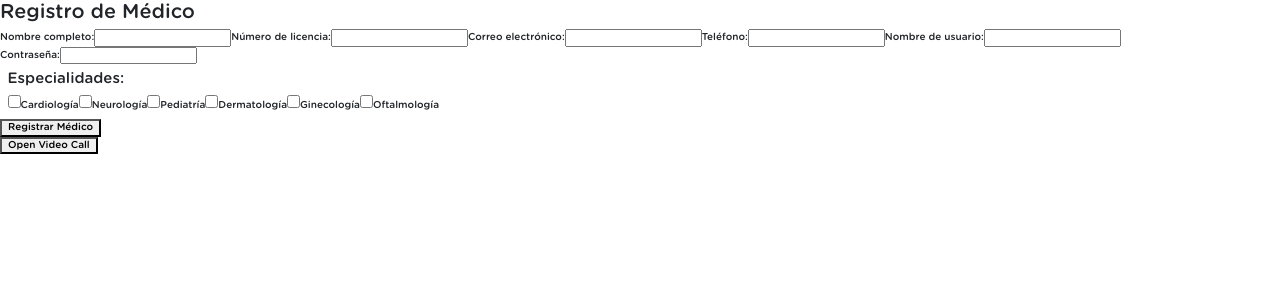
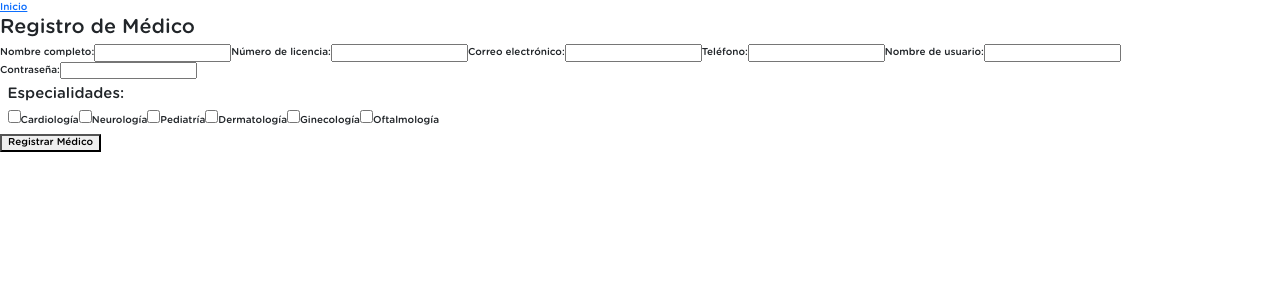
Before and after one commit to No-Country-simulation/S17-02-ft-Java-React, a React (Vite) app in the folder frontend/: page /registerespecialist in a window 1280 px wide. Shown: the top 300 px of the page. Built offline with nearby package versions, Linux system fonts and the light colour scheme.

Commit message:
modifcacion de registro especialista

```diff
--- a/frontend/src/App.tsx
+++ b/frontend/src/App.tsx
@@ -27,7 +27,6 @@ const App: React.FC = () => {
         />
         <Route path="/registerespecialist" element={<RegisterEspecialist />} />
       </Routes>
-      <button onClick={() => setIsVideoCallOpen(true)}>Open Video Call</button>
     </Router>
   );
 };
--- a/frontend/src/components/registerEspecialist/index.tsx
+++ b/frontend/src/components/registerEspecialist/index.tsx
@@ -1,4 +1,5 @@
-import { useState, ChangeEvent, FormEvent } from "react";
+import { useState, ChangeEvent, FormEvent, useCallback } from "react";
+import { Link } from "react-router-dom";
 
 type Specialty =
   | "Cardiología"
@@ -38,17 +39,18 @@ export const RegisterEspecialist = () => {
     selectedSpecialties: [],
   });
 
-  const handleChange = (e: ChangeEvent<HTMLInputElement>) => {
+  const handleChange = useCallback((e: ChangeEvent<HTMLInputElement>) => {
     const { name, value } = e.target;
     setFormData((prevData) => ({
       ...prevData,
       [name]: value,
     }));
-  };
+  }, []);
 
-  const handleSpecialtyChange = (e: ChangeEvent<HTMLInputElement>) => {
+  const handleSpecialtyChange = useCallback(
+    (e: ChangeEvent<HTMLInputElement>) => {
       const { value, checked } = e.target;
-    if (value in specialties) {
+      if (specialties.includes(value as Specialty)) {
         setFormData((prevData) => {
           const selectedSpecialties = checked
             ? [...prevData.selectedSpecialties, value as Specialty]
@@ -59,14 +61,24 @@ export const RegisterEspecialist = () => {
           return { ...prevData, selectedSpecialties };
         });
       }
-  };
+    },
+    []
+  );
 
-  const handleSubmit = (e: FormEvent<HTMLFormElement>) => {
+  const handleSubmit = useCallback(
+    (e: FormEvent<HTMLFormElement>) => {
       e.preventDefault();
       console.log("Datos del formulario:", formData);
-  };
+    },
+    [formData]
+  );
 
   return (
+    <div>
+      <nav>
+        <Link to="/">Inicio</Link>
+      </nav>
+
       <form onSubmit={handleSubmit}>
         <h2>Registro de Médico</h2>
 
@@ -152,5 +164,6 @@ export const RegisterEspecialist = () => {
 
         <button type="submit">Registrar Médico</button>
       </form>
+    </div>
   );
 };
```
Lines whose indentation alone changed are shown as unchanged.
